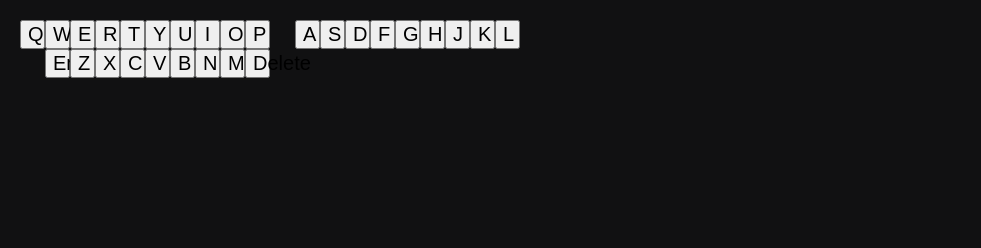
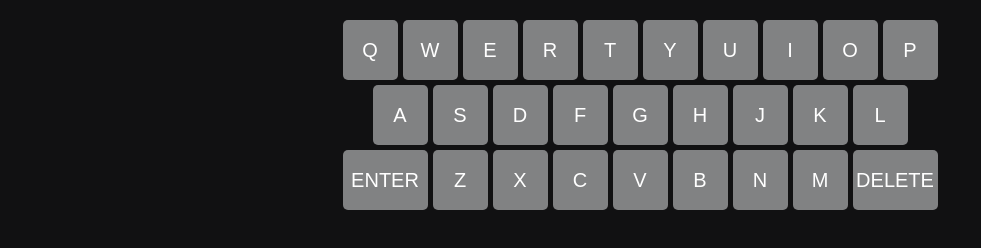
Before and after one commit to jaredgutkin/wordleClone, a plain HTML site: page index.html in a window 1280 px wide. Shown: the whole page, without its empty margins (0-981 px from the left). Drawn offline with Linux system fonts and the light colour scheme.

Commit message:
keyboard styling

```diff
--- a/css/style.css
+++ b/css/style.css
@@ -16,8 +16,33 @@ body{
 .keyboard {
   display: grid;
   grid-template-columns: repeat(20, minmax(auto, 1.25em));
+  grid-auto-rows: 3em;
+  gap: .25em;
+  justify-content: center;
 }
 
 .key {
   font-size: inherit;
+  grid-column: span 2;
+  border: none;
+  padding: 0;
+  display: flex;
+  justify-content: center;
+  align-items: center;
+  background-color: hsl(
+    var(--hue, 200),
+    var(--saturation, 1%),
+    var(--lightness, 51%)
+    );
+  color: white;
+  fill: white;
+  text-transform: uppercase;
+  border-radius: .25em;
+  cursor: pointer;
+  user-select: none;
 }
+
+.key.large {
+  grid-column: span 3;
+
+}
```
